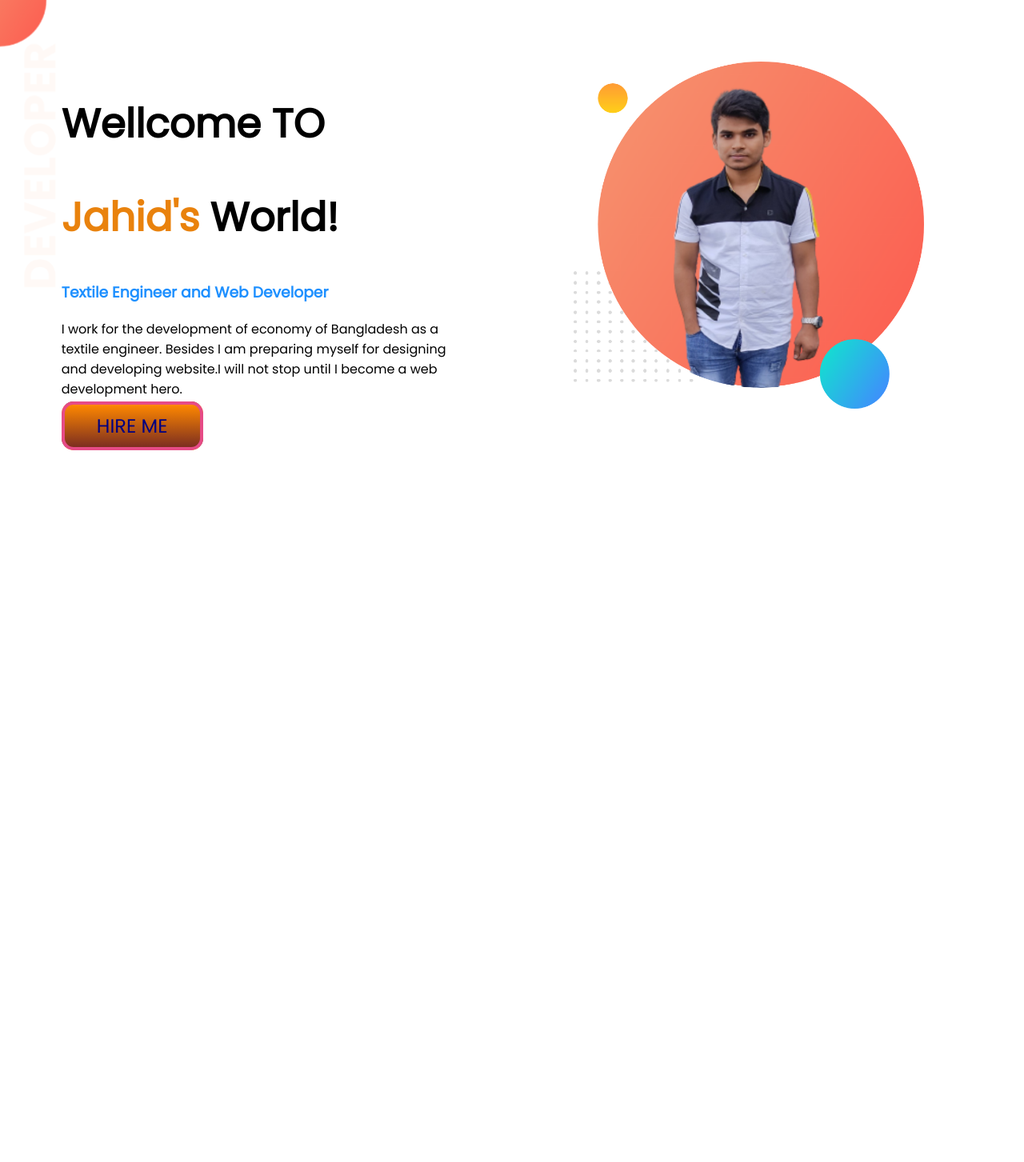
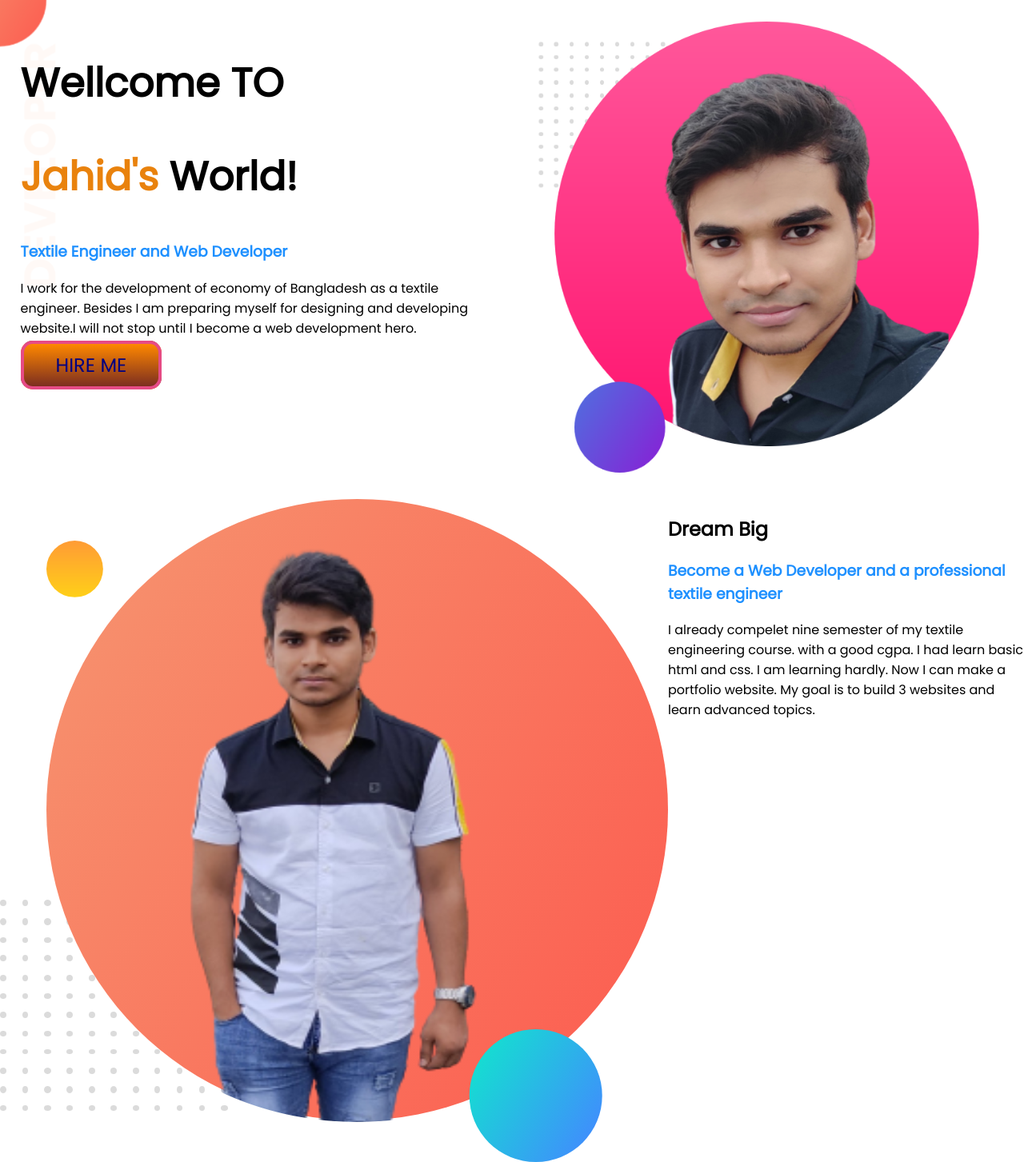
Before and after one commit to Md-JahidHasan/Developer-portfolio, a plain HTML site: page index.html in a window 1280 px wide. Shown: the whole page at 80% size. Before the commit the page ends 800 px from the top, so only its background shows below. Drawn offline with Linux system fonts and the light colour scheme.

Commit message:
newchange

```diff
--- a/index.html
+++ b/index.html
@@ -23,7 +23,21 @@
                 designing and developing website.I will not stop until I become a web development hero.</p>
             <a class="lb" target="blank" href="https://www.linkedin.com/feed/?trk=cold_join_sign_in">HIRE ME</a>
         </div>
-        <div class="half"> <img src="my-bg.png" alt="pic of jh">
+        <div class="half"> <img src="my-bg2.png" alt="pic of jh">
+        </div>
+    </section>
+    <section>
+        <div>
+            <img src="my-bg.png" alt="mypic">
+        </div>
+        <div>
+            <h2>Dream Big</h2>
+            <h3>Become a Web Developer and a professional textile engineer</h3>
+            <p>I already compelet nine semester of my textile engineering course. with a good cgpa. I had learn basic
+                html and css. I am learning hardly. Now I can make a portfolio website. My goal is to build 3 websites
+                and learn advanced topics.
+
+            </p>
         </div>
     </section>
 </body>
--- a/style.css
+++ b/style.css
@@ -12,11 +12,10 @@ section{
 }
 .half{
     width: 50%;
-    height: 60%;
-    padding: 6%;
+    padding: 2%;
 }
 .half img{
-    width: 90%;
+    width: 100%;
 }
 h3{
     color: dodgerblue;
```
Also changed, not shown: my-bg2.png (added), 1 other file.
